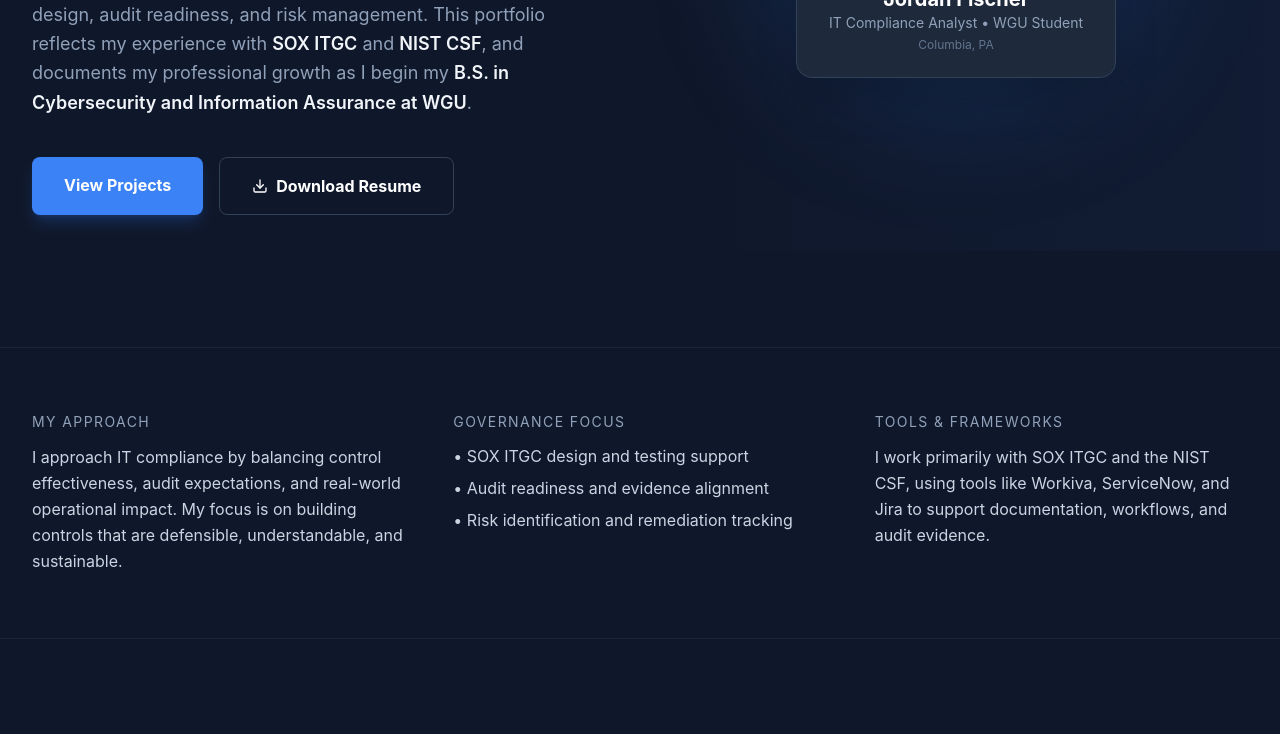
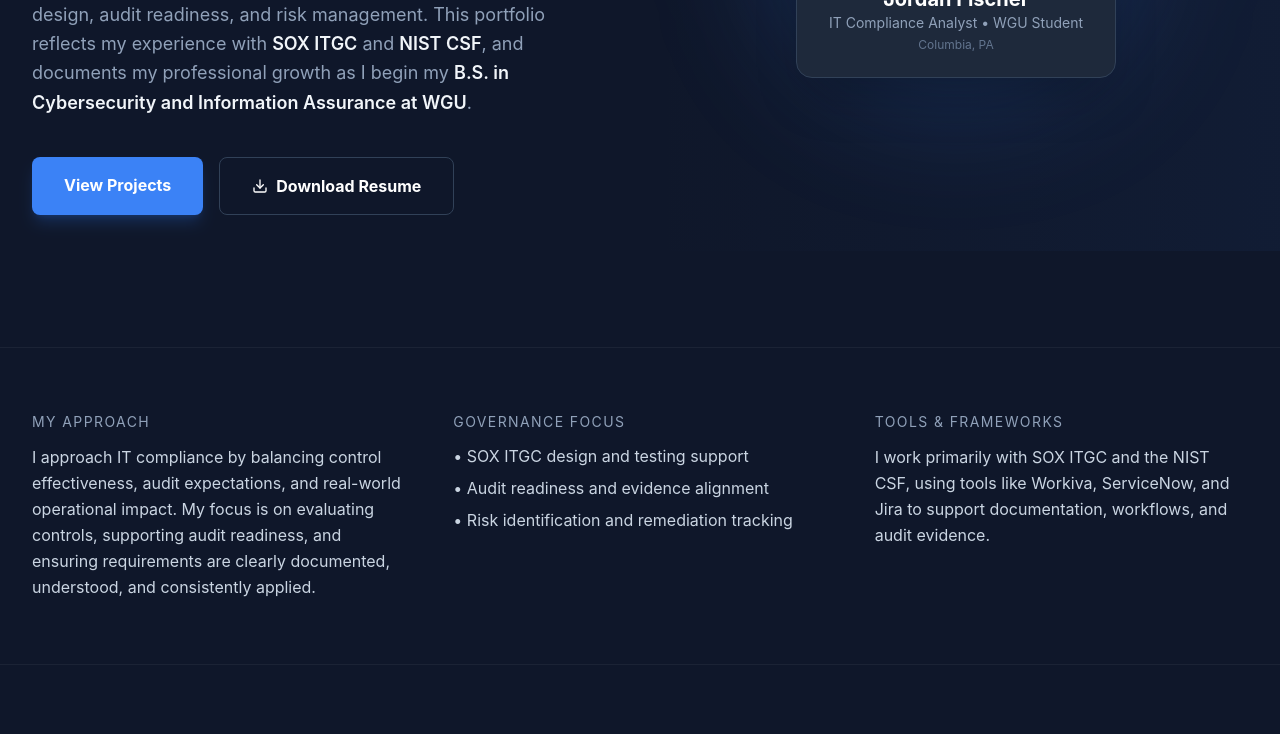
Before and after one commit to JFischer3/JFischer3.github.io, a React (Vite) app: page / in a window 1280 px wide. Shown: the part 455-1189 px from the top of the page. Built offline with nearby package versions, Linux system fonts and the light colour scheme.

Commit message:
Revise IT compliance approach description
Updated the description of my approach to IT compliance for clarity and detail.

```diff
--- a/src/pages/Home.tsx
+++ b/src/pages/Home.tsx
@@ -90,9 +90,10 @@ export default function Home() {
           My Approach
         </h3>
         <p className="text-slate-300 leading-relaxed">
-          I approach IT compliance by balancing control effectiveness, audit expectations,
-          and real-world operational impact. My focus is on building controls that are
-          defensible, understandable, and sustainable.
+        I approach IT compliance by balancing control effectiveness,
+          audit expectations, and real-world operational impact.
+          My focus is on evaluating controls, supporting audit readiness,
+          and ensuring requirements are clearly documented, understood, and consistently applied.
         </p>
       </div>
 
```
